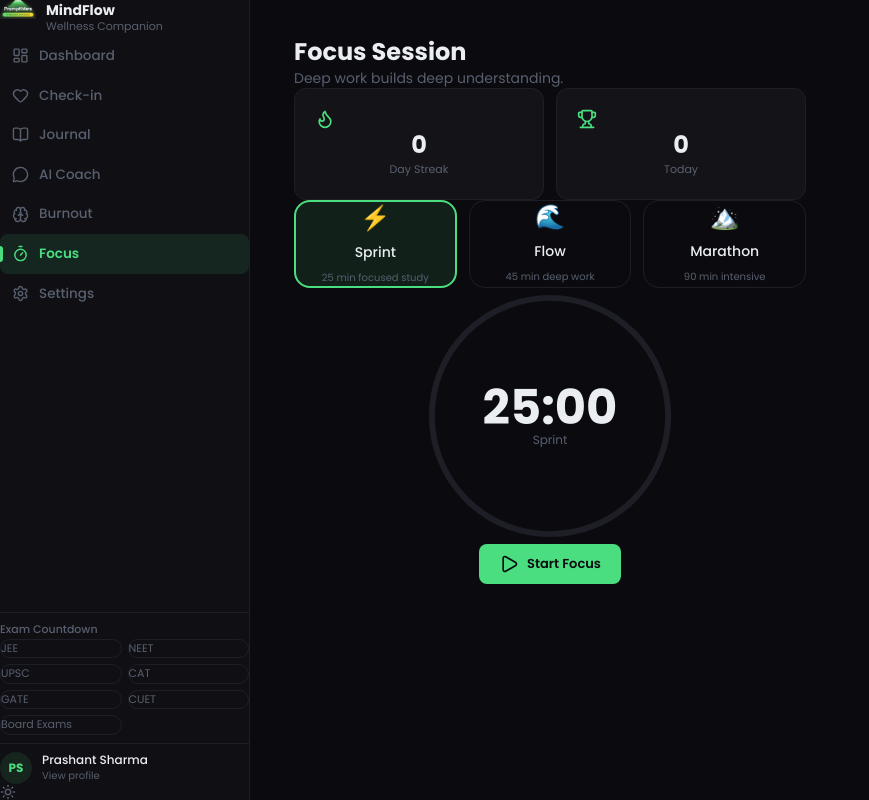
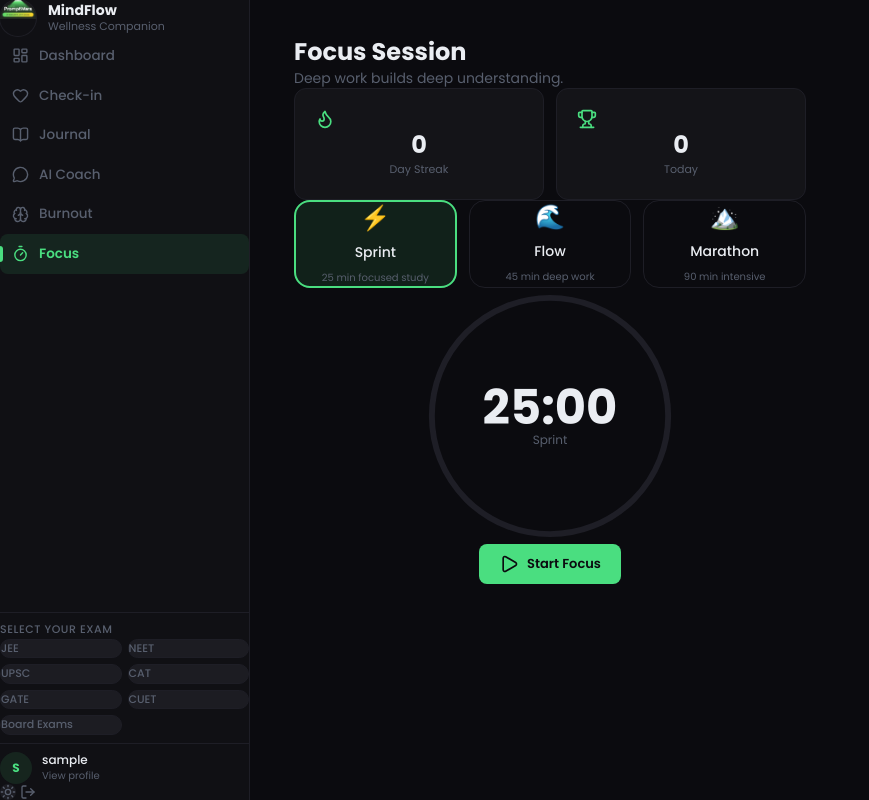
Before and after one commit to 023PrashantSharma/promtwars-main, a Next.js app: page /focus in a window 1280 px wide. Shown: the whole page, without its empty margins (0-869 px from the left). Built offline with nearby package versions, Linux system fonts and the light colour scheme; sample sign-in values are in the browser's storage.

Commit message:
feat: sidebar redesign with Tailwind v4 classes, add logout, animated progress bar

```diff
--- a/src/components/layout/sidebar.tsx
+++ b/src/components/layout/sidebar.tsx
@@ -1,7 +1,7 @@
 'use client';
 
 import Image from 'next/image';
-import { usePathname } from 'next/navigation';
+import { usePathname, useRouter } from 'next/navigation';
 import Link from 'next/link';
 import { useState, useEffect } from 'react';
 import { motion } from 'framer-motion';
@@ -12,7 +12,7 @@ import { ExamType, DEFAULT_EXAM_DATES } from '@/types';
 import type { UserPreferences } from '@/types';
 import {
   LayoutDashboard, Heart, BookOpen, Brain, MessageCircle,
-  Timer, Settings, Sun, Moon, ChevronRight,
+  Timer, Sun, Moon, ChevronRight, LogOut, Flame,
 } from 'lucide-react';
 
 const NAV_ITEMS = [
@@ -26,6 +26,7 @@ const NAV_ITEMS = [
 
 export function Sidebar() {
   const pathname = usePathname();
+  const router = useRouter();
   const { theme, toggleTheme } = useTheme();
   const [prefs, setPrefs] = useState<UserPreferences | null>(null);
   const [mounted, setMounted] = useState(false);
@@ -33,21 +34,22 @@ export function Sidebar() {
   useEffect(() => {
     setMounted(true);
     const p = getPreferences();
-    // Auto-set name if empty
-    if (!p.name) {
-      savePreferences({ name: 'Prashant Sharma' });
-      p.name = 'Prashant Sharma';
+    // Read name from localStorage (set during onboarding)
+    const storedName = localStorage.getItem('mindflow_user_name');
+    if (storedName && !p.name) {
+      p.name = storedName;
     }
     setPrefs(p);
   }, []);
 
   if (!mounted) return null;
 
+  const userName = prefs?.name || localStorage.getItem('mindflow_user_name') || 'User';
+  const initials = userName.split(' ').map(w => w[0]).join('').slice(0, 2).toUpperCase();
+
   const selectedExam = prefs?.selectedExam || null;
-  // Always use DEFAULT_EXAM_DATES (not stored customExamDate) so dates stay current
   const examDate = selectedExam ? DEFAULT_EXAM_DATES[selectedExam] : null;
   const daysLeft = examDate ? daysUntil(examDate) : null;
-  // If exam date has passed (0 days), auto-clear
   const showCountdown = selectedExam && daysLeft !== null && daysLeft > 0;
 
   const motivations = [
@@ -57,26 +59,29 @@ export function Sidebar() {
   ];
   const motivation = motivations[Math.floor(Date.now() / 86400000) % motivations.length];
 
+  const handleLogout = () => {
+    localStorage.removeItem('mindflow_user_id');
+    localStorage.removeItem('mindflow_user_name');
+    router.push('/');
+  };
+
   return (
-    <aside
-      className="mf-sidebar fixed left-0 top-0 bottom-0 z-40 flex flex-col"
-      style={{ width: 'var(--sidebar-w)' }}
-    >
-      {/* Logo */}
-      <div className="px-4 pt-5 pb-4">
-        <div className="flex items-center gap-2.5">
-          <div className="relative w-9 h-9 rounded-xl overflow-hidden flex-shrink-0">
+    <aside className="bg-surface border-r border-border fixed left-0 top-0 bottom-0 z-40 flex flex-col w-[250px]">
+      {/* ──── Logo ──── */}
+      <div className="px-5 pt-5 pb-4">
+        <Link href="/dashboard" className="flex items-center gap-3 group">
+          <div className="relative w-9 h-9 rounded-xl overflow-hidden shrink-0 ring-1 ring-border group-hover:ring-primary/30 transition-all">
             <Image src="/promwars.jpg" alt="MindFlow" width={36} height={36} className="object-cover" priority />
           </div>
           <div className="min-w-0">
-            <h1 className="text-sm font-bold leading-tight" style={{ color: 'var(--c-text)' }}>MindFlow</h1>
-            <p className="text-[11px] leading-tight" style={{ color: 'var(--c-text-muted)' }}>Wellness Companion</p>
+            <h1 className="text-sm font-bold text-text leading-tight">MindFlow</h1>
+            <p className="text-[11px] text-muted leading-tight">Wellness Companion</p>
           </div>
-        </div>
+        </Link>
       </div>
 
-      {/* Nav */}
-      <nav className="flex-1 px-3 space-y-0.5">
+      {/* ──── Navigation ──── */}
+      <nav className="flex-1 px-3 space-y-0.5 overflow-y-auto">
         {NAV_ITEMS.map((item) => {
           const isActive = pathname === item.href;
           const Icon = item.icon;
@@ -89,98 +94,109 @@ export function Sidebar() {
               >
                 {isActive && (
                   <motion.div
-                    layoutId="nav-pill"
-                    style={{
-                      position: 'absolute', left: 0, top: '50%', transform: 'translateY(-50%)',
-                      width: 3, height: 16, borderRadius: '0 4px 4px 0', background: 'var(--c-primary)',
-                    }}
+                    layoutId="sidebar-pill"
+                    className="absolute left-0 top-1/2 -translate-y-1/2 w-[3px] h-4 rounded-r-sm bg-primary"
                     transition={{ type: 'spring', stiffness: 400, damping: 30 }}
                   />
                 )}
-                <Icon className="w-[17px] h-[17px] flex-shrink-0" />
+                <Icon className="w-[17px] h-[17px] shrink-0" />
                 <span>{item.label}</span>
               </motion.div>
             </Link>
           );
         })}
-
-        <Link href="#" className="block">
-          <div className="mf-nav-item">
-            <Settings className="w-[17px] h-[17px] flex-shrink-0" />
-            <span>Settings</span>
-          </div>
-        </Link>
       </nav>
 
-      {/* Exam Countdown */}
+      {/* ──── Exam Countdown ──── */}
       <div className="px-4 py-3">
         <div className="mf-divider" />
+
         {showCountdown ? (
           <div className="pt-3">
-            <div className="flex items-center justify-between mb-1">
-              <span className="text-[11px] font-medium" style={{ color: 'var(--c-text-muted)' }}>Exam Countdown</span>
-              <ChevronRight className="w-3.5 h-3.5" style={{ color: 'var(--c-text-muted)' }} />
+            <div className="flex items-center justify-between mb-1.5">
+              <span className="text-[11px] font-medium text-muted uppercase tracking-wider">Exam Countdown</span>
+              <ChevronRight className="w-3.5 h-3.5 text-muted" />
             </div>
-            <p className="text-xs font-semibold mb-2" style={{ color: 'var(--c-text-secondary)' }}>{selectedExam}</p>
-            <p className="text-3xl font-bold leading-none mb-0.5" style={{ color: 'var(--c-text)' }}>{daysLeft}</p>
-            <p className="text-[11px] mb-3" style={{ color: 'var(--c-text-muted)' }}>days remaining</p>
-            <div className="h-1 rounded-full overflow-hidden mb-2" style={{ background: 'var(--c-border)' }}>
-              <div className="h-full rounded-full" style={{ background: 'var(--c-primary)', width: `${Math.min(100, Math.max(5, 100 - (daysLeft! / 365) * 100))}%` }} />
+            <p className="text-xs font-semibold text-text-secondary mb-2">{selectedExam}</p>
+
+            <div className="flex items-baseline gap-1 mb-0.5">
+              <span className="text-3xl font-bold text-text tabular-nums">{daysLeft}</span>
             </div>
-            <p className="text-[10.5px] italic leading-snug" style={{ color: 'var(--c-text-muted)' }}>{motivation}</p>
+            <p className="text-[11px] text-muted mb-3">days remaining</p>
+
+            {/* Progress bar */}
+            <div className="h-1 bg-border rounded-full overflow-hidden mb-3">
+              <motion.div
+                className="h-full bg-primary rounded-full"
+                initial={{ width: 0 }}
+                animate={{ width: `${Math.min(100, Math.max(5, 100 - (daysLeft! / 365) * 100))}%` }}
+                transition={{ duration: 0.8, ease: 'easeOut', delay: 0.3 }}
+              />
+            </div>
+
+            <div className="flex items-start gap-2">
+              <Flame className="w-3 h-3 text-warning shrink-0 mt-0.5" />
+              <p className="text-[10.5px] text-muted italic leading-snug">{motivation}</p>
+            </div>
           </div>
         ) : (
           <div className="pt-3">
-            <span className="text-[11px] font-medium block mb-2" style={{ color: 'var(--c-text-muted)' }}>Exam Countdown</span>
+            <span className="text-[11px] font-medium text-muted uppercase tracking-wider block mb-2.5">
+              Select Your Exam
+            </span>
             <div className="grid grid-cols-2 gap-1.5">
               {Object.values(ExamType).map((exam) => (
-                <button
+                <motion.button
                   key={exam}
                   onClick={() => {
                     savePreferences({ selectedExam: exam, customExamDate: null });
                     setPrefs({ ...prefs!, selectedExam: exam, customExamDate: null });
                   }}
-                  className="text-[11px] px-2 py-1.5 rounded-md text-left transition-all"
-                  style={{
-                    background: 'var(--bg-elevated)',
-                    color: 'var(--c-text-muted)',
-                    border: '1px solid var(--c-border)',
-                  }}
+                  className="text-[11px] font-medium px-2.5 py-2 rounded-lg text-left text-muted bg-elevated border border-border hover:border-primary/30 hover:text-text hover:bg-card transition-all cursor-pointer"
+                  whileHover={{ scale: 1.02 }}
+                  whileTap={{ scale: 0.98 }}
                 >
                   {exam}
-                </button>
+                </motion.button>
               ))}
             </div>
           </div>
         )}
       </div>
 
-      {/* User + Theme */}
+      {/* ──── User Profile + Theme ──── */}
       <div className="px-3 pb-4 pt-1">
         <div className="mf-divider" />
-        <div className="flex items-center gap-2.5 px-2 py-2.5 mt-1">
-          <div
-            className="w-8 h-8 rounded-full flex items-center justify-center text-xs font-bold flex-shrink-0"
-            style={{ background: 'var(--c-primary-soft)', color: 'var(--c-primary)' }}
-          >
-            PS
+
+        <div className="flex items-center gap-2.5 px-2 py-2.5 mt-1.5 rounded-lg hover:bg-elevated transition-colors cursor-pointer group">
+          <div className="w-8 h-8 rounded-full bg-primary-soft text-primary flex items-center justify-center text-xs font-bold shrink-0">
+            {initials}
           </div>
           <div className="flex-1 min-w-0">
-            <p className="text-xs font-medium truncate" style={{ color: 'var(--c-text)' }}>{prefs?.name || 'Prashant Sharma'}</p>
-            <p className="text-[10px]" style={{ color: 'var(--c-text-muted)' }}>View profile</p>
+            <p className="text-xs font-medium text-text truncate">{userName}</p>
+            <p className="text-[10px] text-muted group-hover:text-primary transition-colors">View profile</p>
           </div>
         </div>
 
-        <div className="flex items-center gap-1.5 px-1 mt-1">
+        {/* Theme + Logout */}
+        <div className="flex items-center gap-1 px-1 mt-1.5">
           <motion.button
             onClick={toggleTheme}
-            className="p-2 rounded-lg transition-all"
-            style={{ background: 'var(--bg-elevated)', color: 'var(--c-text-muted)' }}
+            className="p-2 rounded-lg bg-elevated text-muted hover:text-text hover:bg-card-hover transition-all cursor-pointer"
             whileHover={{ scale: 1.05 }}
             whileTap={{ scale: 0.95 }}
-            title={theme === 'dark' ? 'Light mode' : 'Dark mode'}
+            title={theme === 'dark' ? 'Switch to light mode' : 'Switch to dark mode'}
           >
             {theme === 'dark' ? <Sun className="w-4 h-4" /> : <Moon className="w-4 h-4" />}
+          </motion.button>
+          <motion.button
+            onClick={handleLogout}
+            className="p-2 rounded-lg text-muted hover:text-destructive hover:bg-destructive/10 transition-all cursor-pointer"
+            whileHover={{ scale: 1.05 }}
+            whileTap={{ scale: 0.95 }}
+            title="Sign out"
+          >
+            <LogOut className="w-4 h-4" />
           </motion.button>
         </div>
       </div>
```
Also changed, not shown: src/components/layout/mobile-nav.tsx (+51 -16 lines).
